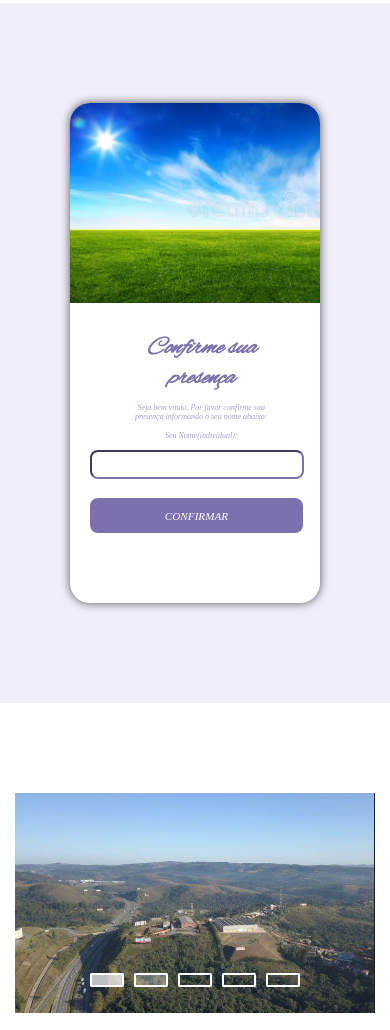
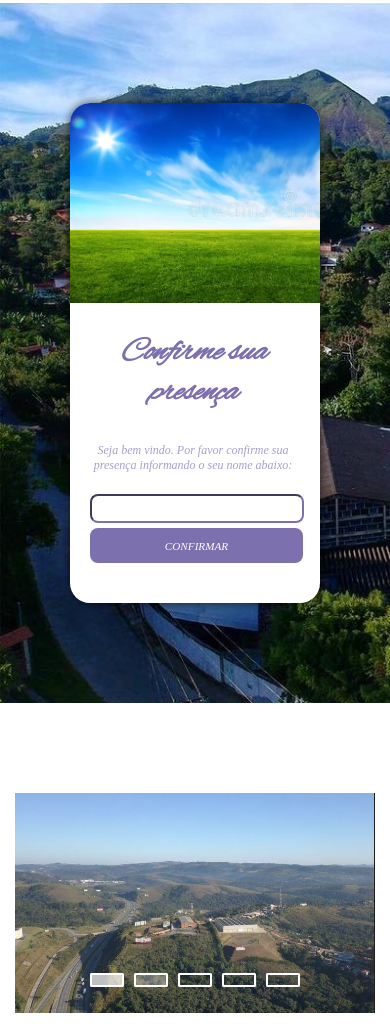
Before and after one commit to micaelsantoss/Projeto-Casamento, a plain HTML site: page index.html in a window 390 px wide. Shown: the part 3446-4476 px from the top of the page. Drawn offline with nearby package versions, Linux system fonts and the light colour scheme; a web font is replaced by a local one.

Commit message:
atualização

```diff
--- a/index.html
+++ b/index.html
@@ -144,7 +144,6 @@
                 <div id="formconf">
                     <H2>Confirme sua presença</H2>
                     <p>Seja bem vindo. Por favor confirme sua presença informando o seu nome abaixo:</p>
-                    <p>Seu Nome(individual):</p>
                     <input type="text" ><br>
                     <button>Confirmar</button>
                 </div>
--- a/stylemobile.css
+++ b/stylemobile.css
@@ -258,28 +258,34 @@
     }
 
     #formconf{
-
         padding-top: 30px;
-        padding-left: 10px;
+        padding-left: 20px;
         padding-right: 50px;
         float: bottom;
-        text-align: center;
     }
     #formconf h2{
         padding-bottom: 10px;
-        font-size: 3rem;
+        font-size: 4rem;
         font-family: var(--fonte1);
         color: var(--cor3);
+        width: 200px;
+        position: absolute;
+        left: 23px;
     }
     #formconf p{
+        width: 200px;
+        position: absolute;
+        left: 23px;
+        bottom: 120px;
         padding-bottom: 10px;
-        font-size: 1rem;
+        font-size: 1.5rem;
         font-family: var(--fonte2);
         color: var(--cor5);
     }
     #formconf input{
         position: absolute;
         left: 20px;
+        bottom: 80px;
         width: 210px;
         height: 25px;
         border-radius: 8px;
@@ -290,7 +296,7 @@
         position: absolute;
         margin-top: 5px;
         left: 20px;
-        bottom: 70px;
+        bottom: 40px;
         width: 213px;
         height: 35px;
         border-radius: 8px;
@@ -1023,8 +1029,8 @@
     /* SEÇÃO CONFIRMAÇÃO */
     #conf{
         background-color: white;
-        width: 750px;
-        height: 500px;
+        width: 650px;
+        height: 450px;
         border-radius: 20px;
         display: flex;
         justify-content: space-between;
--- a/stylepc.css
+++ b/stylepc.css
@@ -68,7 +68,7 @@ div#imgi p#data{
 
 div#imgi #arrow{
     position: absolute;
-    bottom: 50px;
+    bottom: 80px;
     animation: arrowmove 1s ease-in-out alternate infinite;
 }
 
@@ -299,6 +299,10 @@ section#sobre .blocoind .sobrenoivos .sobrenoivos2 p{
 
 /* SEÇÃO CONFIRMAÇÃO */
 section#confirmação{
+    background-image: url(imagens/teste5.jpg);
+    background-size: cover;
+    background-repeat: no-repeat;
+    background-attachment: fixed;
     height: 700px;
     background-color: var(--cor1);
     display: flex;
```
